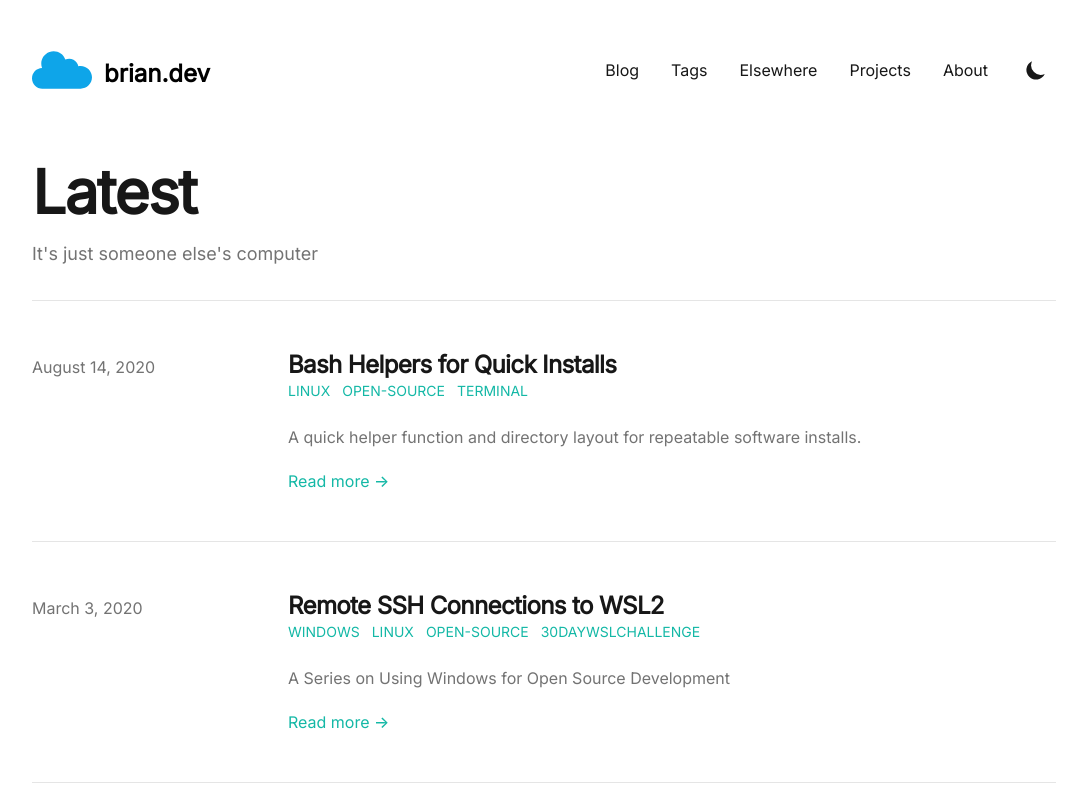
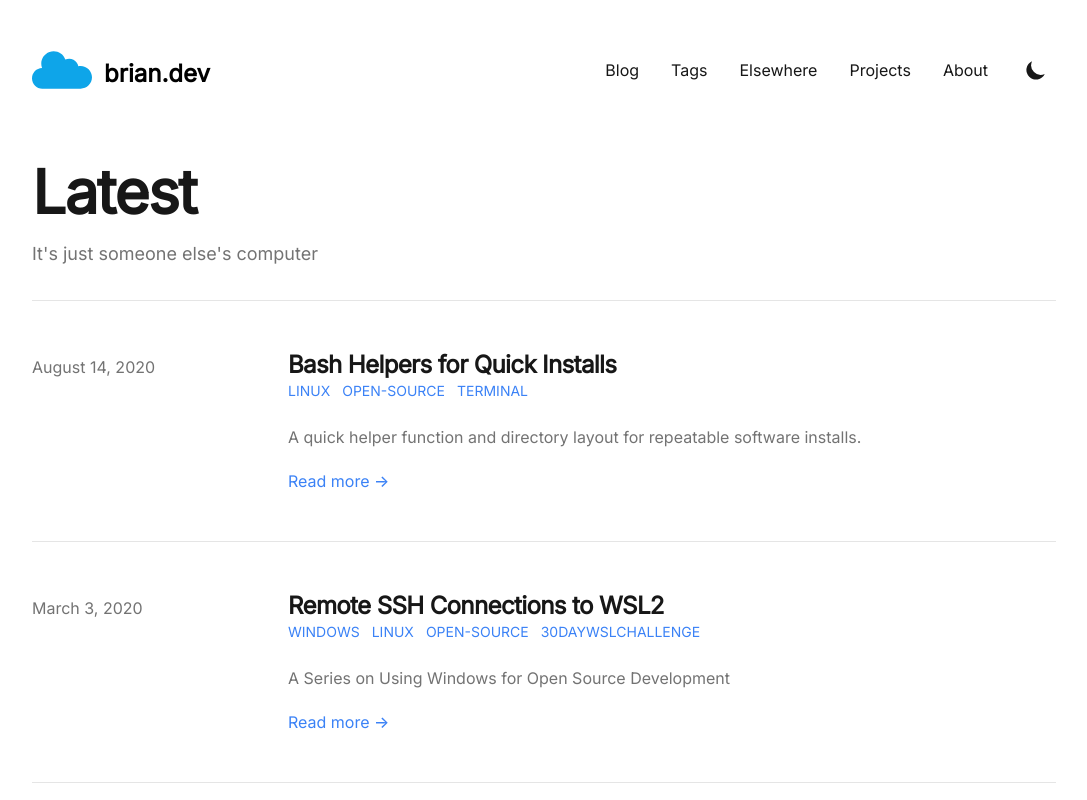
Before and after one commit to bketelsen/nextblog, a Next.js app: page / in a window 1280 px wide. Shown: the top 800 px of the page, without its empty margins (96-1183 px from the left). Built offline with nearby package versions, Linux system fonts and the light colour scheme; what @tailwindcss/typography would draw is missing.

Commit message:
blue now

```diff
--- a/tailwind.config.js
+++ b/tailwind.config.js
@@ -20,7 +20,7 @@ module.exports = {
         sans: ['Inter', ...defaultTheme.fontFamily.sans],
       },
       colors: {
-        primary: colors.teal,
+        primary: colors.blue,
         gray: colors.trueGray,
         code: {
           green: '#b5f4a5',
```
